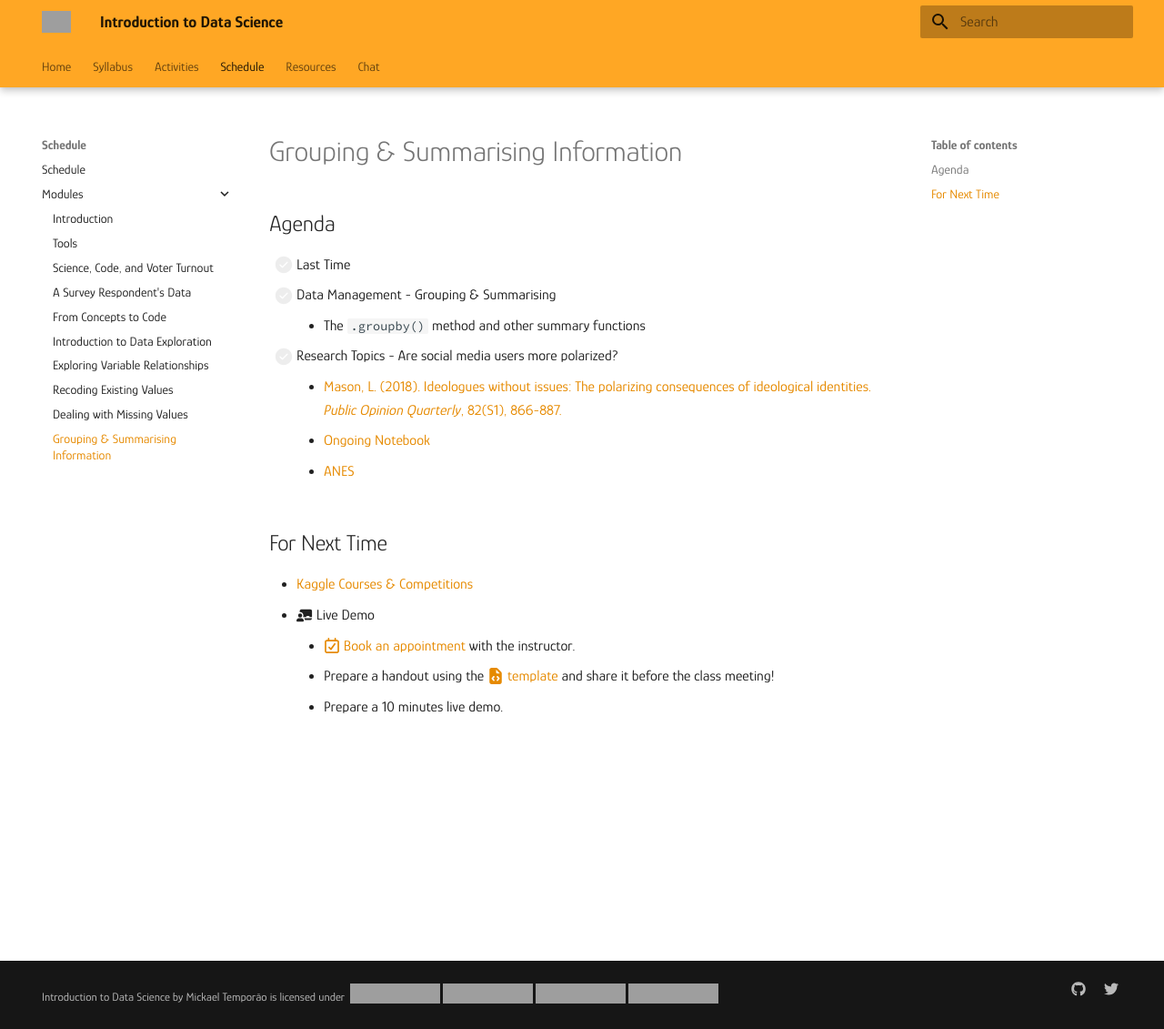
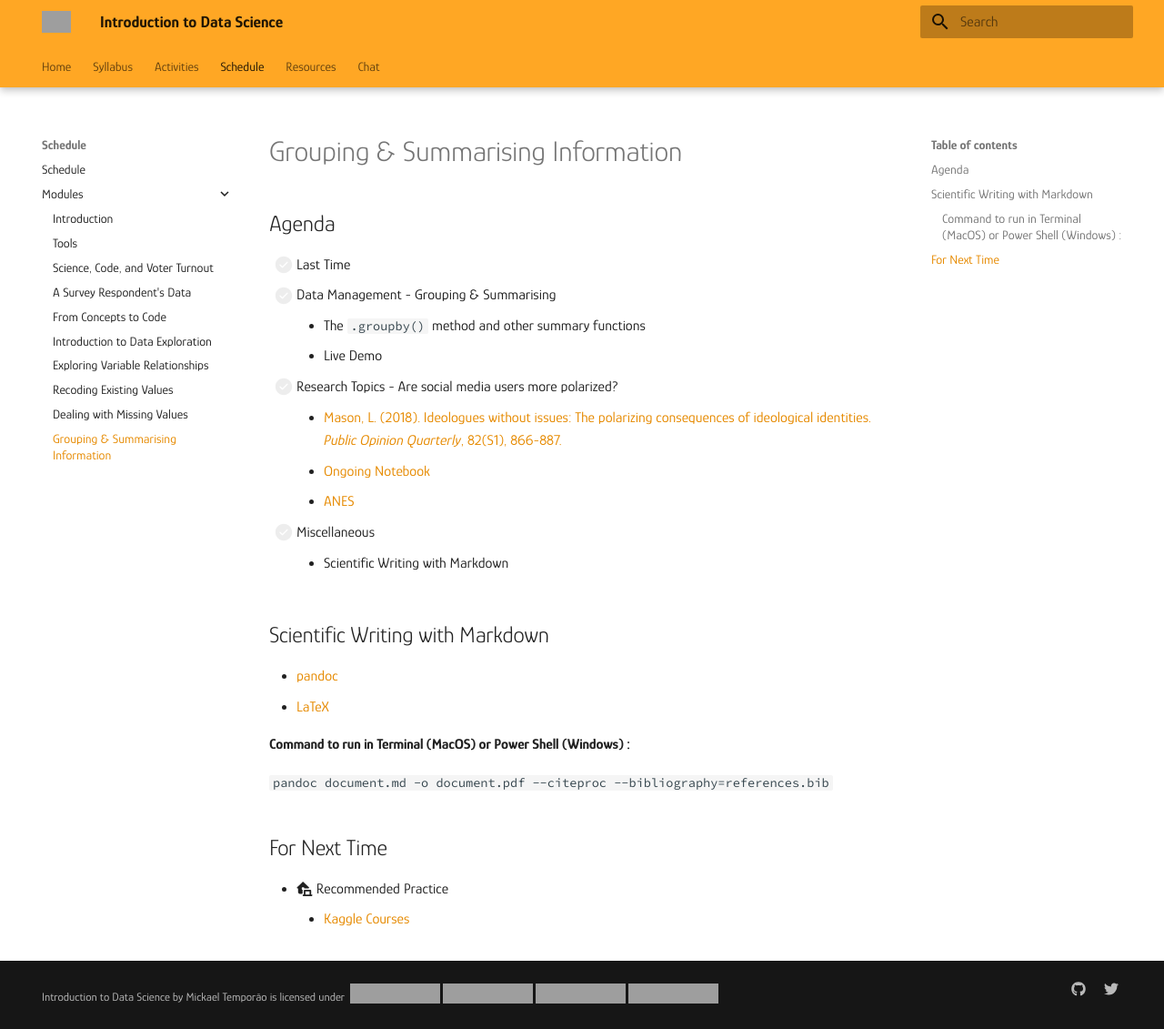
Before and after one commit to mickaeltemporao/itds, an MkDocs documentation site: the page built from docs/modules/management-3.md, in a window 1280 px wide and 1131 px high. Shown: the whole window at 91% size. Built offline with MkDocs 1.6.1 and Material for MkDocs 9.7.7, drawn with Linux system fonts in a browser that asks for light colours; grey boxes are pictures that could not be loaded.

Commit message:
update course

````diff
--- a/docs/modules/management-3.md
+++ b/docs/modules/management-3.md
@@ -4,14 +4,21 @@
 - [ ] Last Time
 - [ ] Data Management - Grouping & Summarising
     - The `.groupby()` method and other summary functions
+    - Live Demo
 - [ ] Research Topics - Are social media users more polarized?
     - [Mason, L. (2018). Ideologues without issues: The polarizing consequences of ideological identities. *Public Opinion Quarterly*, 82(S1), 866-887.](https://academic.oup.com/poq/article/82/S1/866/4951269?login=true)
     - [Ongoing Notebook](https://colab.research.google.com/drive/1Jvz8i9S6_SHiOYJfBODXlKbcK1t6w5T-)
     - [ANES](https://sda.berkeley.edu/sdaweb/docs/nes2020/DOC/hcbk.htm)
+- [ ] Miscellaneous
+    - Scientific Writing with Markdown
+
+## Scientific Writing with Markdown
+- [pandoc](https://pandoc.org/installing.html)
+- [LaTeX](https://www.latex-project.org/get/)
+
+#### Command to run in Terminal (MacOS) or Power Shell (Windows) :
+```pandoc document.md -o document.pdf --citeproc --bibliography=references.bib```
 
 ## For Next Time
-- [Kaggle Courses & Competitions](https://www.kaggle.com/learn)
-- :fontawesome-solid-chalkboard-teacher: Live Demo
-    - [:fontawesome-regular-calendar-check: Book an appointment](https://calendly.com/mickaeltemporao/one-on-one) with the instructor.
-    - Prepare a handout using the [:fontawesome-solid-file-code: template](https://colab.research.google.com/github/mickaeltemporao/ids-materials/blob/main/handout-template.ipynb) and share it before the class meeting!
-    - Prepare a 10 minutes live demo.
+- :fontawesome-solid-laptop-house: Recommended Practice
+    - [Kaggle Courses](https://www.kaggle.com/learn)
````
Also changed, not shown: docs/schedule.md (+16 -16 lines).
